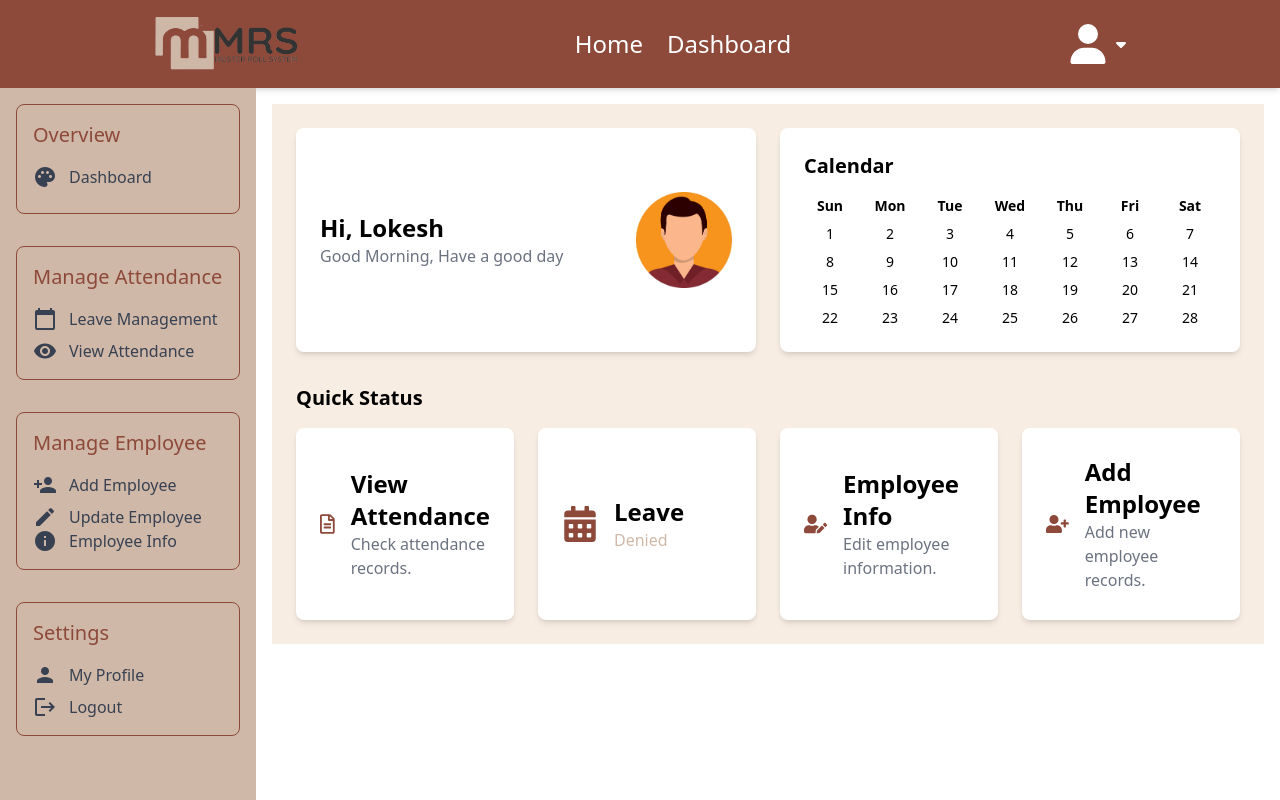
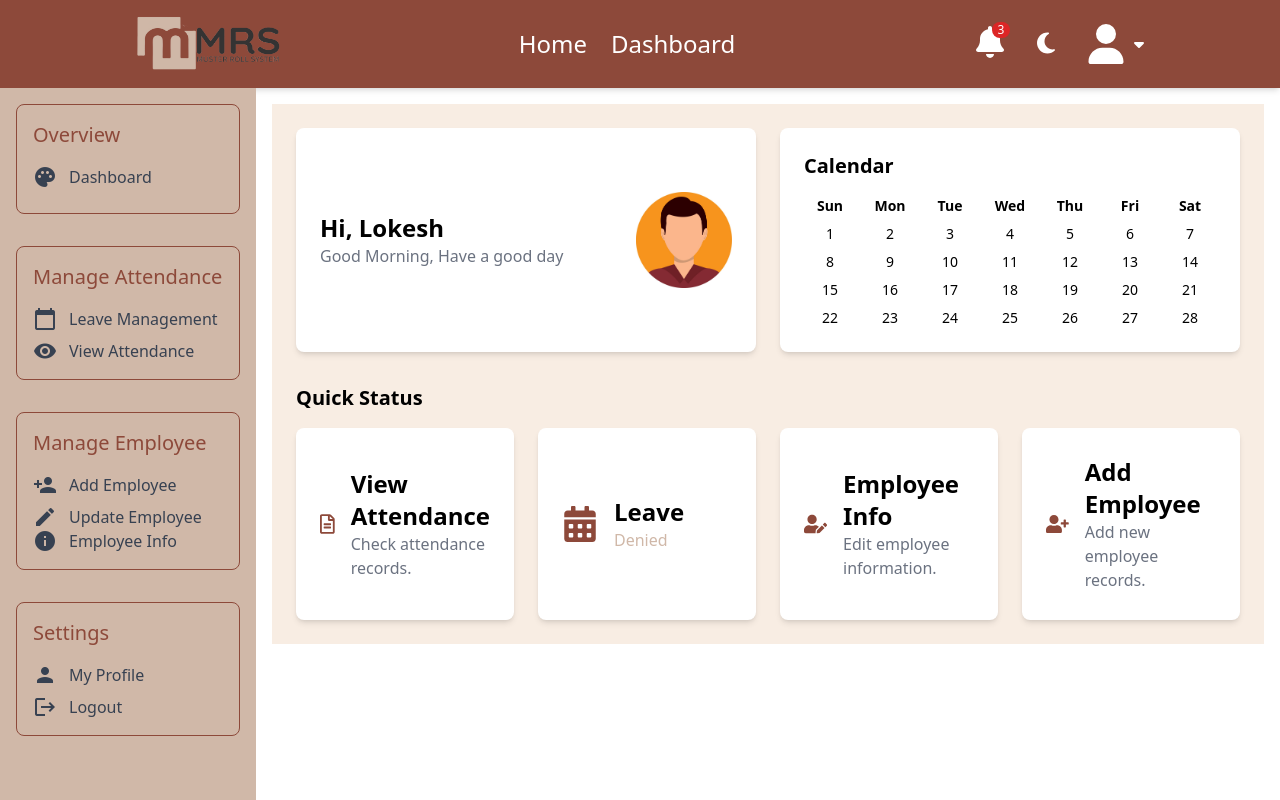
Before and after one commit to FYP21-Projects/MusterRollSystemWeb, a React (Vite) app: page /AdminDashboard in a window 1280 px wide. Shown: the top 800 px of the page. Built offline with nearby package versions, Linux system fonts and the light colour scheme.

Commit message:
icons added in Dashboard page

```diff
--- a/src/Components/Dashboard/DbHeader.jsx
+++ b/src/Components/Dashboard/DbHeader.jsx
@@ -1,9 +1,12 @@
-import { useState } from "react";
+import { useState, useEffect } from "react";
 import { FontAwesomeIcon } from "@fortawesome/react-fontawesome";
-import { faUser, faCaretDown } from "@fortawesome/free-solid-svg-icons"; // Importing user and dropdown icons
+import { faUser, faCaretDown, faBell, faMoon, faSun } from "@fortawesome/free-solid-svg-icons"; // Importing user, dropdown, notification, and theme icons
 import MainLogo from "../../assets/MainLogo.jpg";
+
 const DbHeader = () => {
   const [dropdownOpen, setDropdownOpen] = useState(false);
+  const [notifications, setNotifications] = useState(3); // Example notification count
+  const [isDarkMode, setIsDarkMode] = useState(true); // Initial state for dark mode
 
   // Navigation links array
   const navLinks = [
@@ -15,11 +18,26 @@ const DbHeader = () => {
     setDropdownOpen(!dropdownOpen);
   };
 
+  // Function to toggle between light and dark mode
+  const toggleTheme = () => {
+    setIsDarkMode(!isDarkMode);
+    document.documentElement.classList.toggle('dark');
+  };
+
+  // Apply the current theme to the body element
+  useEffect(() => {
+    if (isDarkMode) {
+      document.documentElement.classList.add("dark");
+    } else {
+      document.documentElement.classList.remove("dark");
+    }
+  }, [isDarkMode]);
+
   return (
-    <header className="bg-cofee_dark text-white shadow-md p-4 flex justify-around items-center">
+    <header className="bg-cofee_dark dark:bg-gray-800 text-white shadow-md p-4 flex justify-around items-center">
       {/* Left: Website Logo */}
       <div className="flex flex-row text-2xl font-bold">
-        <img src={MainLogo} alt="" className="h-14 w-36" />
+        <img src={MainLogo} alt="Main Logo" className="h-14 w-36" />
       </div>
 
       {/* Center: Navbar */}
@@ -35,8 +53,28 @@ const DbHeader = () => {
         </ul>
       </nav>
 
-      {/* Right: Profile Picture and Dropdown */}
-      <div className="relative flex items-center space-x-2">
+      {/* Right: Notification, Theme Switcher, Profile Picture, and Dropdown */}
+      <div className="relative flex items-center space-x-6">
+        {/* Notification Icon */}
+        <div className="relative">
+          <FontAwesomeIcon icon={faBell} className="text-white h-8 w-8 cursor-pointer" />
+          {notifications > 0 && (
+            <span className="absolute -top-1 -right-1 bg-red-600 text-white text-xs rounded-full px-1.5">
+              {notifications}
+            </span>
+          )}
+        </div>
+
+        {/* Theme Switcher */}
+        <button
+          onClick={toggleTheme}
+          className="focus:outline-none text-white h-8 w-8"
+          aria-label="Toggle Theme"
+        >
+          <FontAwesomeIcon icon={isDarkMode ? faMoon : faSun} className="text-2xl" />
+        </button>
+
+        {/* Profile Picture and Dropdown */}
         <button
           onClick={toggleDropdown}
           className="focus:outline-none flex items-center space-x-2"
--- a/tailwind.config.js
+++ b/tailwind.config.js
@@ -16,4 +16,5 @@ export default {
     },
   },
   plugins: [],
+
 }
```
